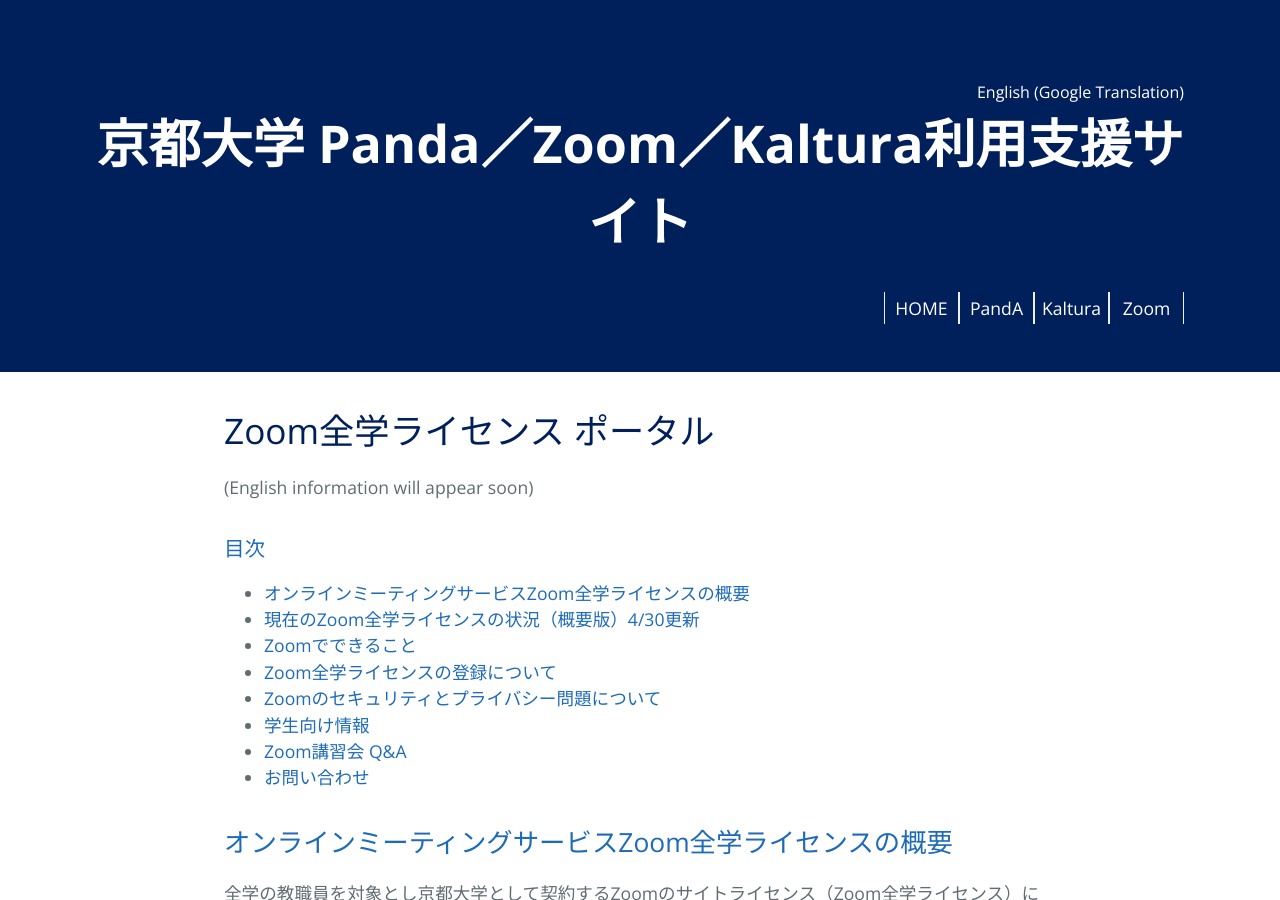
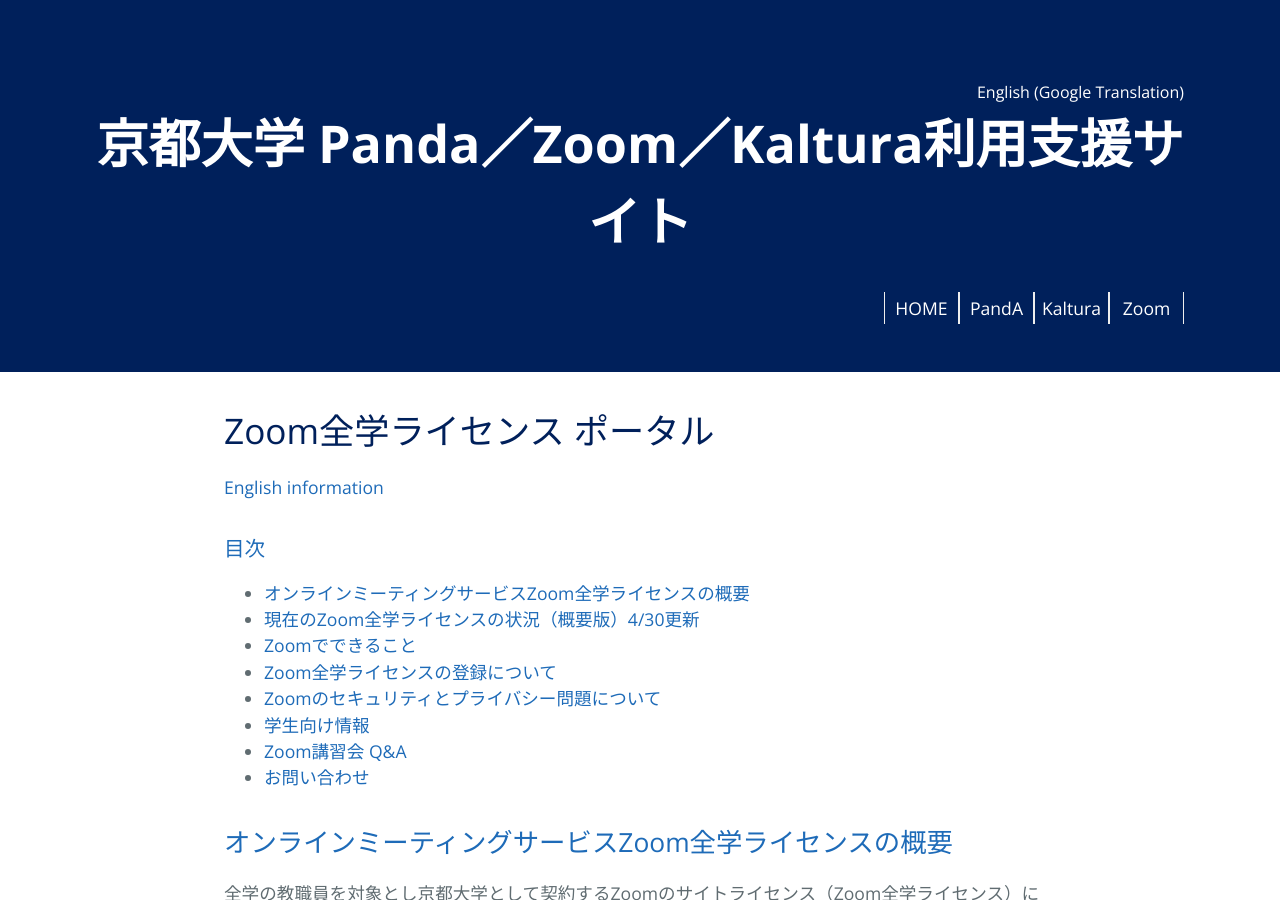
Before and after one commit to kyoto-u/online-edu, a Jekyll site: the page built from zoom.md, in a window 1280 px wide and 900 px high. Built offline with Jekyll 4.4.1, drawn with Linux system fonts in a browser that asks for light colours.

Commit message:
add link to English page on zoom portal

```diff
--- a/zoom.md
+++ b/zoom.md
@@ -4,7 +4,7 @@ title: オンラインミーティングサービス(Zoom全学ライセンス)
 ---
 
 # Zoom全学ライセンス ポータル
-(English information will appear soon)
+[English information](zoom_en)
 
 <a id="index"></a>
 ### <a href="#index">目次</a>
```
